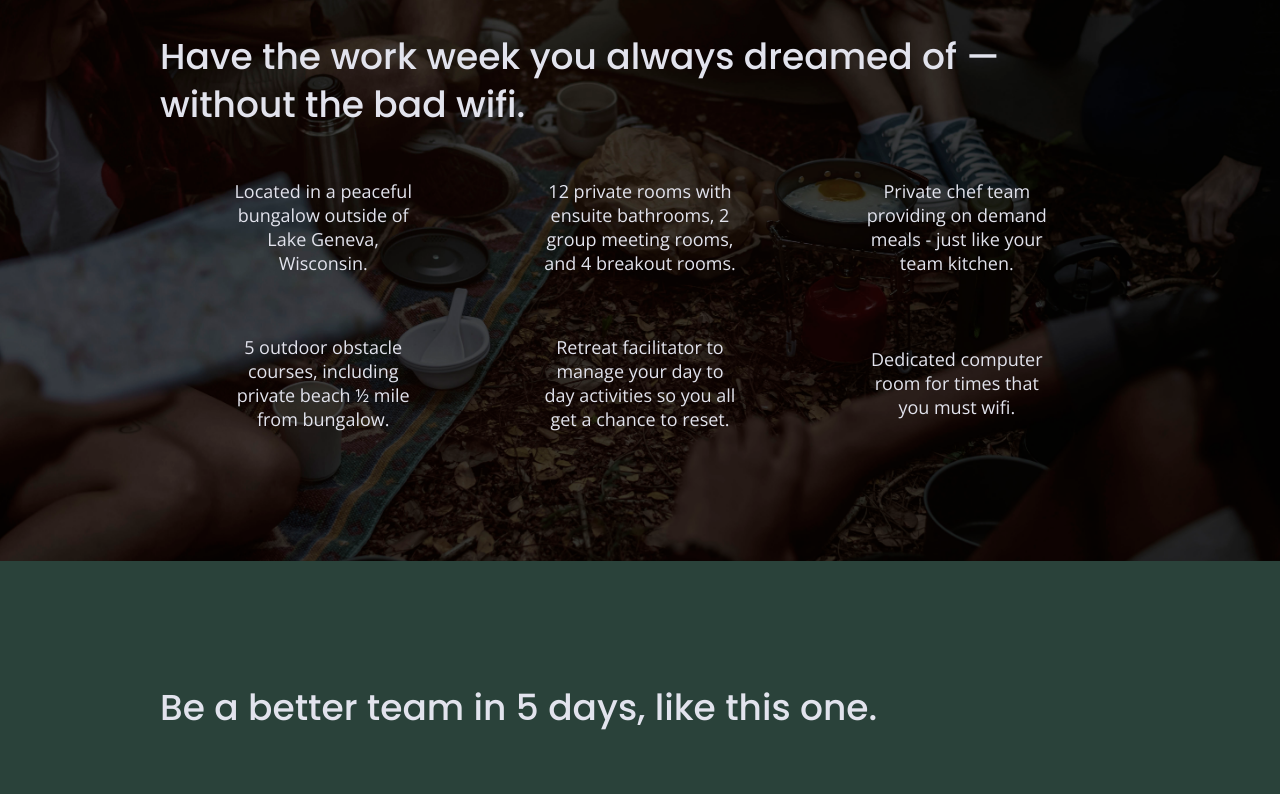
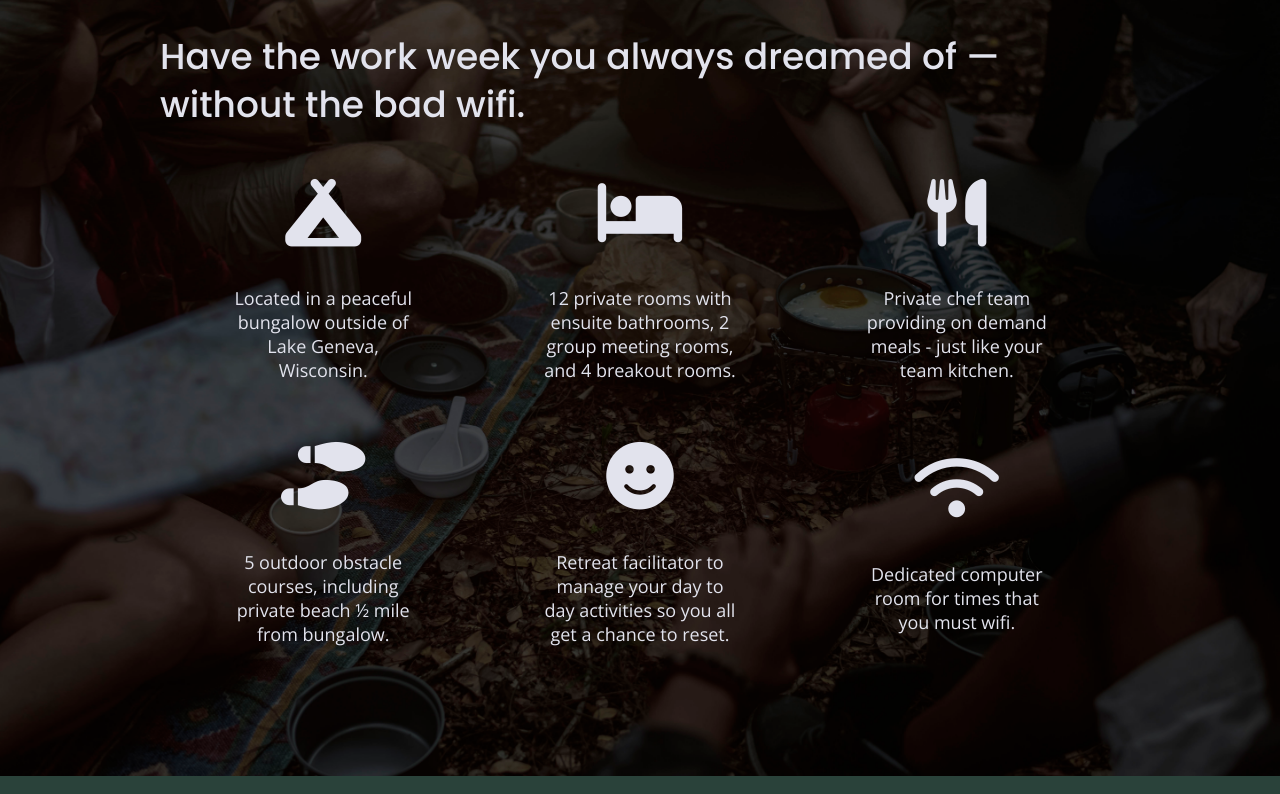
Before and after one commit to ejzavala/unplugged-site, a website built with Parcel: page index.html in a window 1280 px wide. Shown: the part 1099-1893 px from the top of the page. Built offline with nearby package versions, Linux system fonts and the light colour scheme.

Commit message:
added features icons

```diff
--- a/css/main.css
+++ b/css/main.css
@@ -337,6 +337,10 @@ input[type=button] {
 .features p {
   text-align: center;
   margin: 0;
+}
+.features i {
+  font-size: 3.75em;
+  margin-bottom: 40px;
 }
 
 /* Reviews */
--- a/index.html
+++ b/index.html
@@ -15,6 +15,7 @@
   <link href="https://fonts.googleapis.com/css?family=Open+Sans:400,700|Poppins:500,700" rel="stylesheet">
   <link rel="stylesheet" href="css/normalize.css">
   <link rel="stylesheet" href="css/main.css">
+  <script src="https://kit.fontawesome.com/f281a3d5c4.js" crossorigin="anonymous"></script>
 </head>
 
 <body>
@@ -67,6 +68,7 @@
         <div class="features-items">
           <article>
             <p class="fontawesome-icon">
+              <i class="fas fa-campground"></i>
             </p>
             <p class="features-item-description">
               Located in a peaceful bungalow outside of Lake Geneva, Wisconsin.
@@ -74,6 +76,7 @@
           </article>
           <article>
             <p class="fontawesome-icon">
+              <i class="fas fa-bed"></i>
             </p>
             <p class="features-item-description">
               12 private rooms with ensuite bathrooms, 2 group meeting rooms, and 4 breakout rooms.
@@ -81,6 +84,7 @@
           </article>
           <article>
             <p class="fontawesome-icon">
+              <i class="fas fa-utensils"></i>
             </p>
             <p class="features-item-description">
               Private chef team providing on demand meals - just like your team kitchen.
@@ -88,6 +92,7 @@
           </article>
           <article>
             <p class="fontawesome-icon">
+              <i class="fas fa-shoe-prints"></i>
             </p>
             <p class="features-item-description">
               5 outdoor obstacle courses, including private beach ½ mile from bungalow.
@@ -95,6 +100,7 @@
           </article>
           <article>
             <p class="fontawesome-icon">
+              <i class="fas fa-smile"></i>
             </p>
             <p class="features-item-description">
               Retreat facilitator to manage your day to day activities so you all get a chance to reset.
@@ -102,6 +108,7 @@
           </article>
           <article>
             <p class="fontawesome-icon">
+              <i class="fas fa-wifi"></i>
             </p>
             <p class="features-item-description">
               Dedicated computer room for times that you must wifi.
```
Also changed, not shown: about/index.html (+1 -0 lines), faq/index.html (+1 -0 lines).
